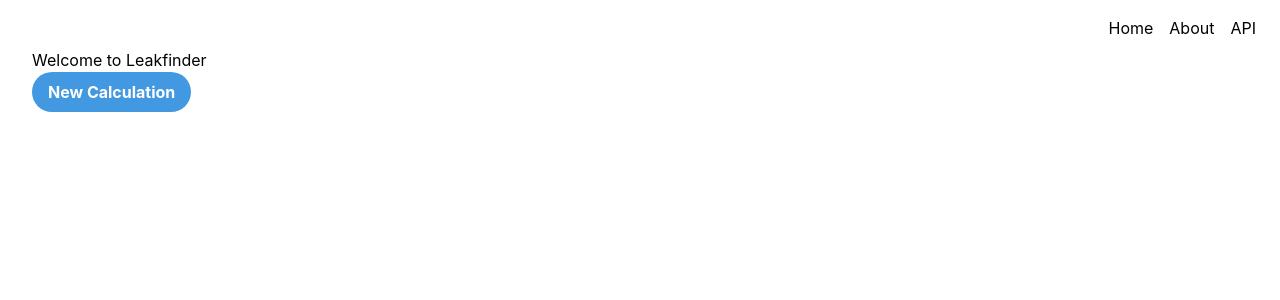
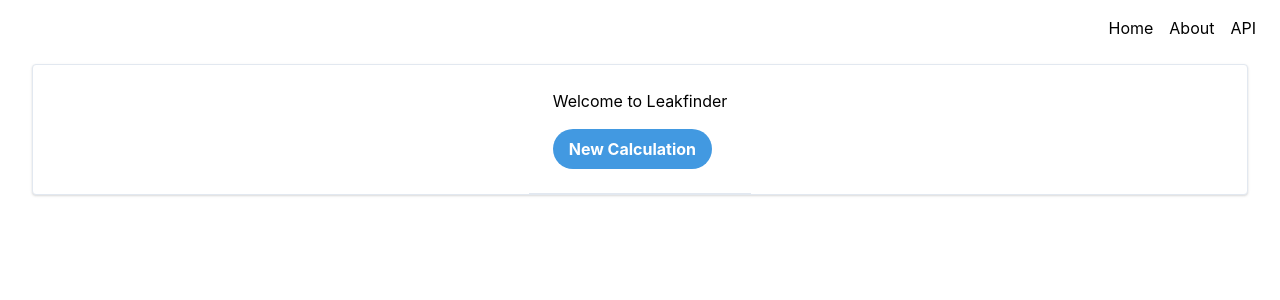
Before and after one commit to eyaltoledano/leakfinder, a React (Create React App) app in the folder client/: page / in a window 1280 px wide. Shown: the top 300 px of the page. Built offline with nearby package versions, Linux system fonts and the light colour scheme.

Commit message:
Completes StepOne of the form, prepares StepTwo

```diff
--- a/client/src/App.js
+++ b/client/src/App.js
@@ -12,7 +12,6 @@
       <Router>
         <div className="App container mx-auto p-4">
             <Navigation />
-
             <Route exact path="/" component={HomePage} />
             <Route exact path="/about" component={AboutPage} />
             <Route exact path="/result" component={ResultPage} />
--- a/client/src/containers/form/StepOneContainer.js
+++ b/client/src/containers/form/StepOneContainer.js
@@ -12,24 +12,20 @@
     this.setState({[event.target.name]: event.target.value});
   }
 
-  componentDidMount() {
-    console.log("Step 1 Mounted");
-  }
-
-  componentDidUpdate() {
-    console.log(this.state);
+  handleButtonClick(event) {
+    event.preventDefault();
+    this.props.dispatch({type: 'STEP1_COMPLETE', time_dimension: this.state.time_dimension, average_order_value: this.state.average_order_value})
   }
 
   render() {
     return(
       <div>
           <span className="text-gray-500">Over the last...</span>
-
-          <div class="relative">
+          <div className="relative">
             <select
               onChange={event => this.handleChange(event)}
               name="time_dimension"
-              class="block appearance-none w-full bg-gray-200 border border-gray-200 text-gray-700 py-3 px-4 pr-8 rounded leading-tight focus:outline-none focus:bg-white focus:border-gray-500"
+              className="block appearance-none w-full bg-gray-200 border border-gray-200 text-gray-700 py-3 px-4 pr-8 rounded leading-tight focus:outline-none focus:bg-white focus:border-gray-500"
               id="time_dimension_input"
             >
               <option value="1">Day</option>
@@ -37,8 +33,8 @@
               <option value="30" selected>Month</option>
               <option value="365">Year</option>
             </select>
-            <div class="pointer-events-none absolute inset-y-0 right-0 flex items-center px-2 text-gray-700">
-              <svg class="fill-current h-4 w-4" xmlns="http://www.w3.org/2000/svg" viewBox="0 0 20 20"><path d="M9.293 12.95l.707.707L15.657 8l-1.414-1.414L10 10.828 5.757 6.586 4.343 8z"/></svg>
+            <div className="pointer-events-none absolute inset-y-0 right-0 flex items-center px-2 text-gray-700">
+              <svg className="fill-current h-4 w-4" xmlns="http://www.w3.org/2000/svg" viewBox="0 0 20 20"><path d="M9.293 12.95l.707.707L15.657 8l-1.414-1.414L10 10.828 5.757 6.586 4.343 8z"/></svg>
             </div>
           </div>
 
@@ -51,7 +47,7 @@
             className="block appearance-none w-full bg-gray-200 border border-gray-200 text-gray-700 py-3 px-4 pr-8 rounded leading-tight focus:outline-none focus:bg-white focus:border-gray-500"
           />
 
-          <button onClick={event => event.preventDefault()} className="bg-blue-500 hover:bg-blue-700 text-white font-bold py-2 px-4 rounded-full">Next Step</button>
+          <button onClick={event => this.handleButtonClick(event)} className="bg-blue-500 hover:bg-blue-700 text-white font-bold py-2 px-4 rounded-full">Next Step</button>
       </div>
     )
   }
@@ -65,4 +61,10 @@
   }
 }
 
+const mapDispatchToProps = dispatch => {
+  return {
+    STEP1_COMPLETE: {type: 'STEP1_COMPLETE', time_dimension: this.state.time_dimension, average_order_value: this.state.average_order_value}
+  }
+}
+
 export default connect(mapStateToProps)(StepOneContainer)
--- a/client/src/containers/form/StepTwoContainer.js
+++ b/client/src/containers/form/StepTwoContainer.js
@@ -2,15 +2,29 @@
 import { connect } from 'react-redux'
 
 class StepTwoContainer extends Component {
+  state = {
+    funnel_steps: {}
+  }
 
   componentDidMount() {
-    console.log("Step 2 Mounted with " + this.props);
+    console.log(this.state);
   }
+
+  handleClick = (event) => {
+    event.preventDefault()
+    console.log('click handled');
+  }
+
+  // handleNextStepClick = (event) => {
+  //   event.preventDefault()
+  //   this.props.dispatch({ type: 'STEP2_COMPLETE', funnel_steps: this.state.funnel_steps })
+  // }
 
   render() {
     return(
       <div>
-        Step 2
+        <p className="text-gray-500">Draw your conversion funnel below</p>
+         <button className='bg-blue-500 hover:bg-blue-700 text-white font-bold py-2 px-4 rounded-full' onClick={event => this.handleClick(event)}>Add a Funnel Step</button>
       </div>
     )
   }
@@ -24,4 +38,10 @@
   }
 }
 
+// const mapDispatchToProps = dispatch => {
+//   return {
+//     STEP2_COMPLETE: { type: 'STEP2_COMPLETE', funnel_steps: this.state.funnel_steps }
+//   }
+// }
+
 export default connect(mapStateToProps)(StepTwoContainer)
--- a/client/src/pages/homePage.js
+++ b/client/src/pages/homePage.js
@@ -15,9 +15,17 @@
   renderCta = () => {
     // This will need some love with Tailwind. Namely a hero unit
     return(
-      <div>
-        <h1>Welcome to Leakfinder</h1>
-        <button className='bg-blue-500 hover:bg-blue-700 text-white font-bold py-2 px-4 rounded-full' ref='cta' onClick={event => this.handleClick(event)}>New Calculation</button>
+      <div className='container mx-auto mt-4'>
+        <div className="flex flex-wrap -mx-4">
+              <div className="w-full mb-6 lg:mb-1 lg:w-full px-4 flex flex-col">
+                <div className="flex-grow flex flex-col bg-white border-t border-b sm:rounded sm:border shadow overflow-hidden">
+                  <div className="border-b p-6 mx-auto">
+                    <h1 className="mb-4">Welcome to Leakfinder</h1>
+                    <button className='bg-blue-500 hover:bg-blue-700 text-white font-bold py-2 px-4 rounded-full' onClick={event => this.handleClick(event)}>New Calculation</button>
+                  </div>
+                </div>
+              </div>
+        </div>
       </div>
     )
   }
--- a/client/src/reducers/manageCalculations.js
+++ b/client/src/reducers/manageCalculations.js
@@ -37,6 +37,7 @@
 
     case 'STEP2_COMPLETE':
       return {
+        step: state.step + 1,
         calculation_complete: false,
         email: "",
         calculation: {
@@ -51,6 +52,7 @@
 
     case 'STEP3_COMPLETE':
       return {
+        step: state.step,
         calculation_complete: true,
         email: action.email,
         calculation: {
```
Also changed, not shown: client/src/components/form/funnelStep.js (added).
